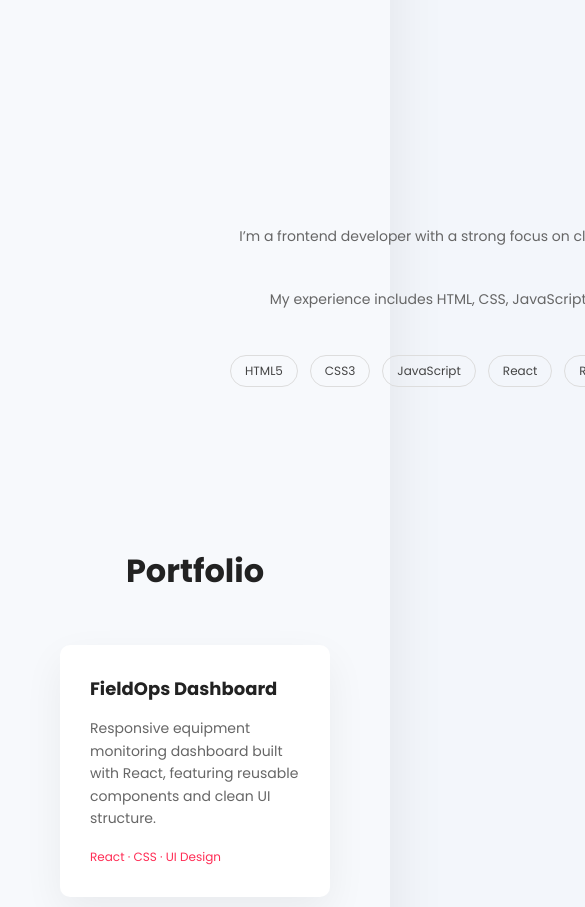
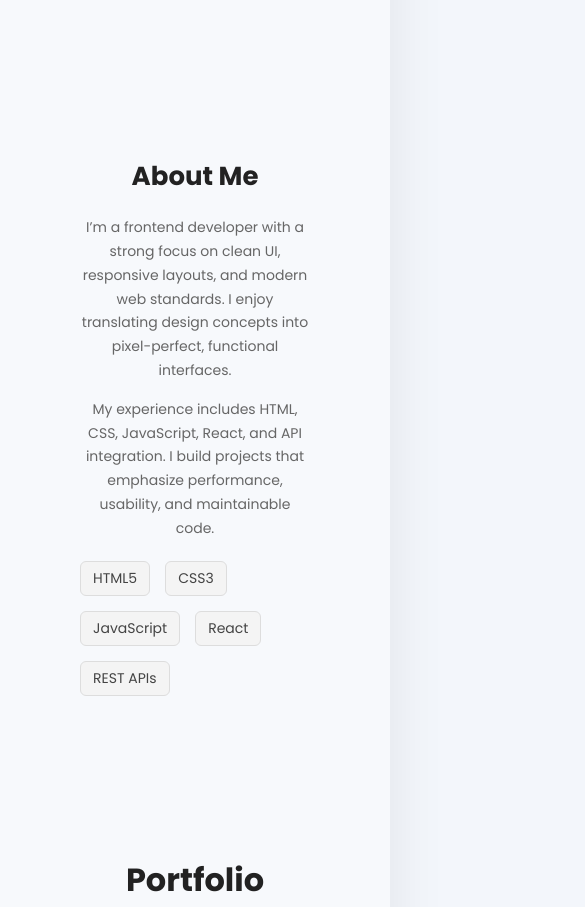
Before and after one commit to terrahns/portfolio-website, a plain HTML site: page index.html in a window 390 px wide. Shown: the part 1011-1918 px from the top of the page, 585 px wide, since content can reach past the window. Drawn offline with Linux system fonts and the light colour scheme.

Commit message:
Update style.css

```diff
--- a/style.css
+++ b/style.css
@@ -147,17 +147,18 @@ nav a:hover {
 }
 
 .about {
-  padding: 80px 0;
-  margin-left: 170px;
+  padding: 80px 20px;   /* add horizontal padding */
+  margin-left: 0;       /* remove fixed margin */
 }
 
 .about-container {
   display: flex;
-  grid-template-columns: 1fr 1.2fr;
   gap: 50px;
   align-items: center;
-  width: 1000px;
+  max-width: 1000px;    /* instead of width */
+  margin: 0 auto;       /* center container */
 }
+
 
 /*.about-image img {
   width: 100%;
@@ -245,16 +246,35 @@ nav a:hover {
 }
 
 
-@media (max-width: 900px) {
+@media (max-width: 768px) {
   .about-container {
-    grid-template-columns: 1fr;
+    flex-direction: column;   /* stack vertically */
+    gap: 30px;
     text-align: center;
   }
 
-  .about-image {
-    margin-bottom: 30px;
+  .about-text h2 {
+    font-size: 26px;
   }
+
+  .about-text p {
+    font-size: 14px;
+  }
+
+  .skills {
+  list-style: none;
+  display: flex;
+  gap: 15px;
+  padding: 0;
 }
+
+.skills li {
+  background: #f4f4f4;
+  padding: 6px 12px;
+  border-radius: 6px;
+  font-size: 14px;
+}
+
 
 .contact {
   padding: 80px 0;
```
